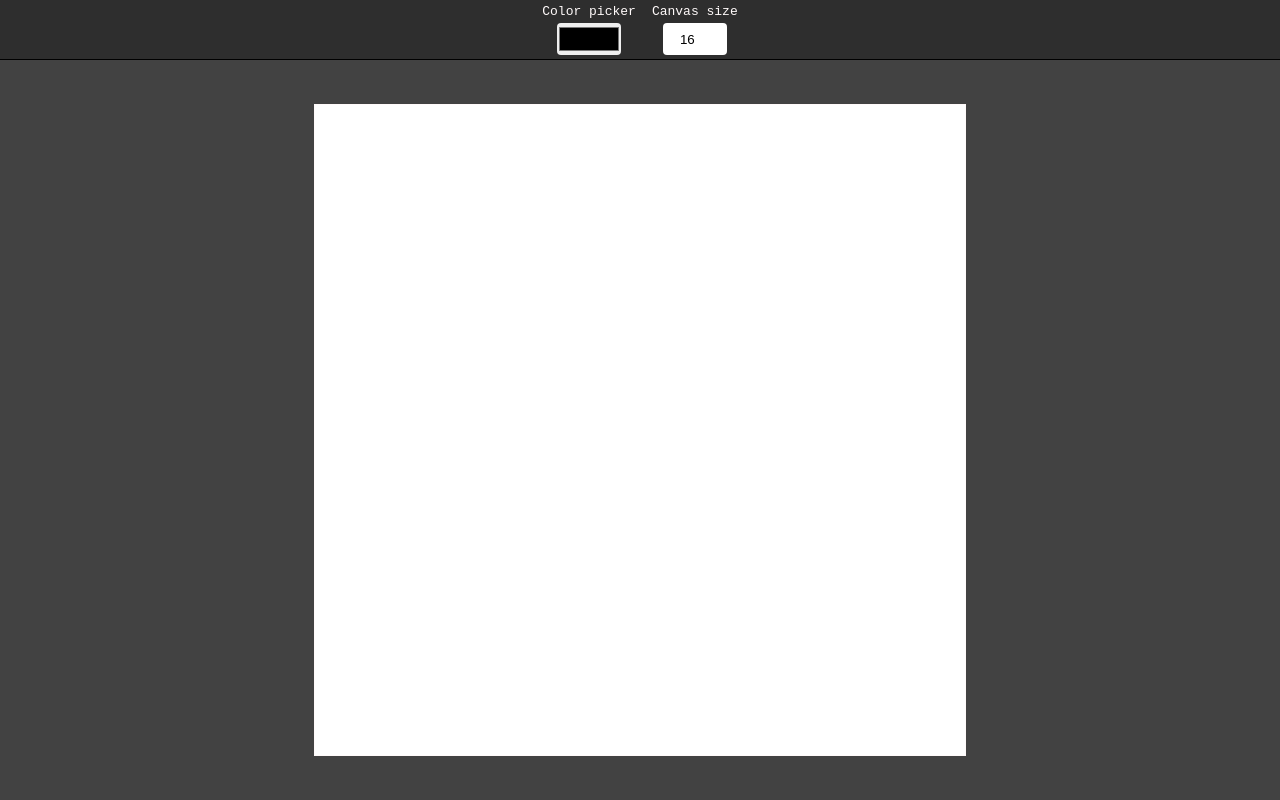
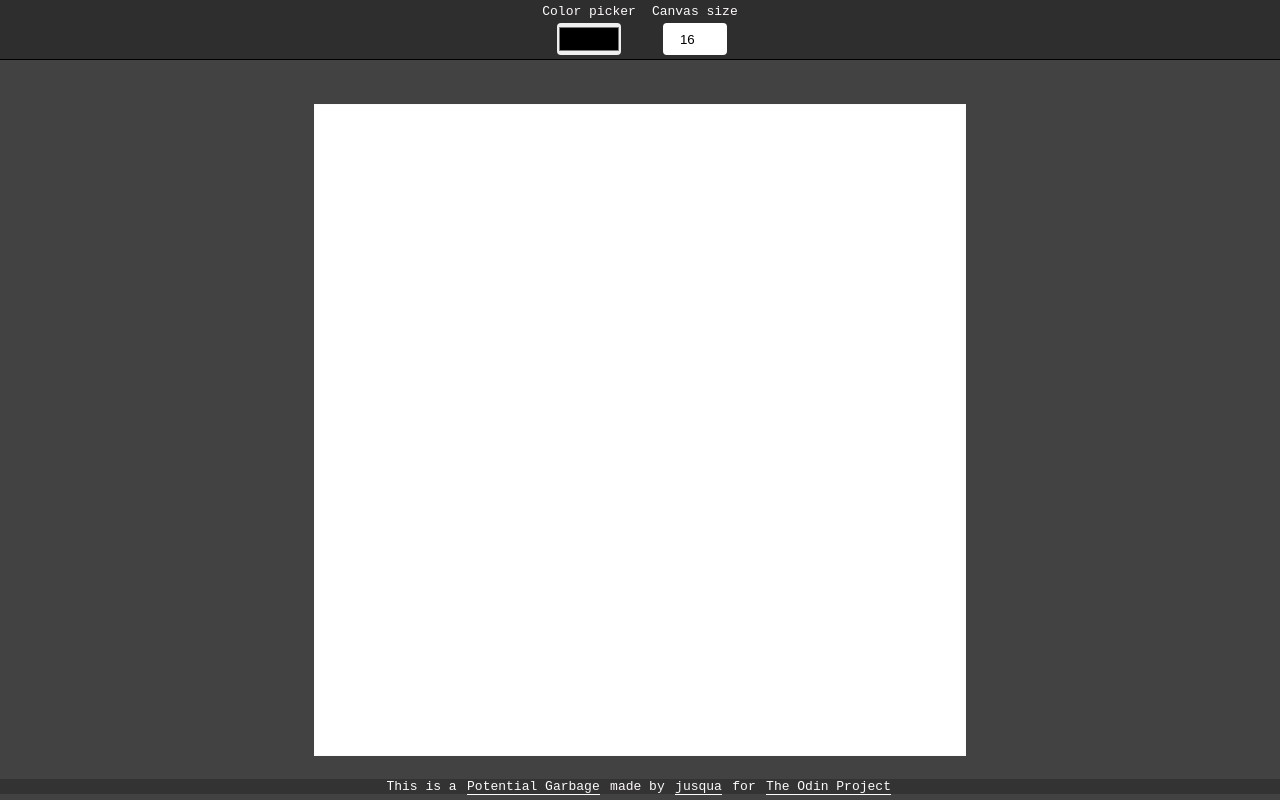
Before and after one commit to jusqua/odin-etch-a-sketch, a plain HTML site: page index.html in a window 1280 px wide. Drawn offline with Linux system fonts and the light colour scheme.

Commit message:
fix: anchors

```diff
--- a/index.html
+++ b/index.html
@@ -22,5 +22,6 @@
       <div id="canvas">
       </div>
     </section>
+    <footer>This is a <a href="https://gitlab.com/potential-garbage">Potential Garbage</a> made by <a href="https://www.gitlab.com/jusqua">jusqua</a> for <a href="https://www.theodinproject.com">The Odin Project</a></footer>
   </body>
 </html>
--- a/styles.css
+++ b/styles.css
@@ -66,3 +66,38 @@ section {
   flex-direction: column;
   background-color: white;
 }
+
+footer {
+  position: absolute;
+  bottom: .5rem;
+  left: 0;
+  width: 100%;
+  --color: snow;
+  background: #333;
+  text-align: center;
+  color: var(--color);
+}
+
+footer a {
+  color: var(--color);
+  text-decoration: none;
+  margin: 0 .2rem;
+  position: relative;
+  text-decoration: none;
+}
+
+footer a::after {
+  content: '';
+  position: absolute;
+  bottom: -.1rem;
+  left: 0;
+  border-bottom: 1px solid var(--color);
+  width: 100%;
+  transition: .2s width;
+  pointer-events: none;
+}
+
+footer a:hover::after,
+footer a:focus::after {
+  width: 0;
+}
```
